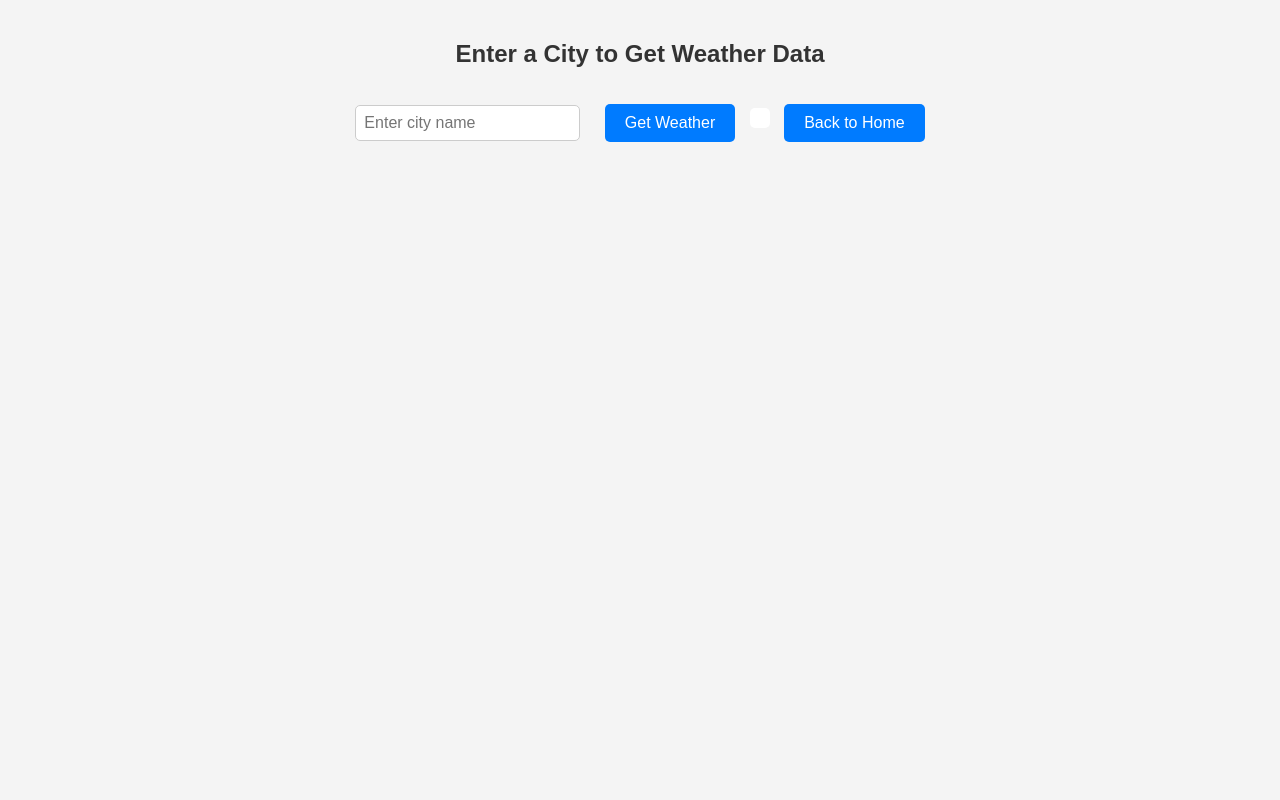
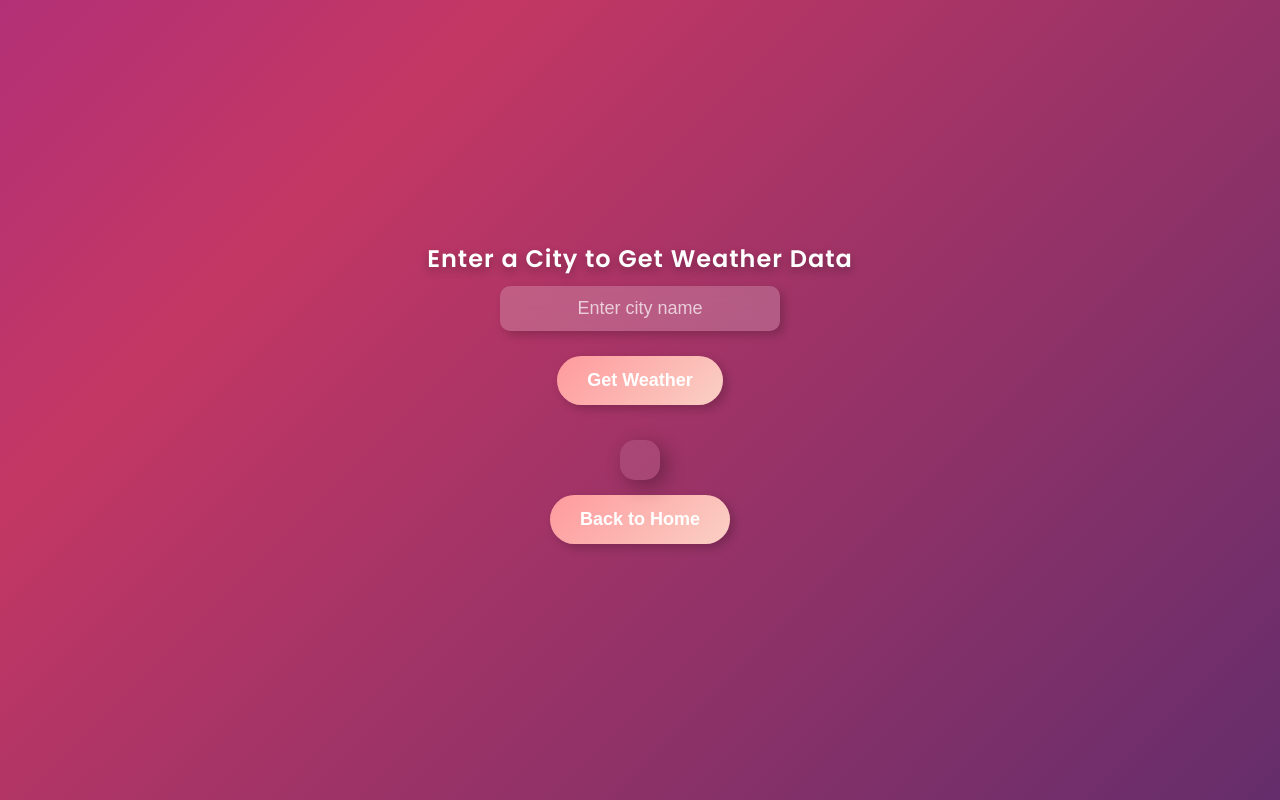
Before and after one commit to sameekshaagupta/Cyber_ia, a website: page public/weather.html in a window 1280 px wide. Drawn offline with Linux system fonts and the light colour scheme.

Commit message:
conflict resolved

```diff
--- a/public/styles.css
+++ b/public/styles.css
@@ -1,46 +1,149 @@
+/* Import Google Font */
+@import url('https://fonts.googleapis.com/css2?family=Poppins:wght@300;400;600&display=swap');
+
+/* Global Reset */
+* {
+    margin: 0;
+    padding: 0;
+    box-sizing: border-box;
+}
+
+/* Body Styling */
 body {
     text-align: center;
-    font-family: Arial, sans-serif;
-    background-color: #f4f4f4;
-    margin: 0;
+    font-family: 'Poppins', sans-serif;
+    background: linear-gradient(-45deg, #1d2671, #c33764, #6a11cb, #2575fc);
+    background-size: 400% 400%;
+    animation: gradientBG 10s ease infinite;
+    color: white;
+    min-height: 100vh;
+    display: flex;
+    flex-direction: column;
+    align-items: center;
+    justify-content: center;
     padding: 20px;
 }
 
-nav {
-    margin: 20px;
+/* Animated Gradient Background */
+@keyframes gradientBG {
+    0% { background-position: 0% 50%; }
+    50% { background-position: 100% 50%; }
+    100% { background-position: 0% 50%; }
 }
 
+/* Navigation */
+nav {
+    margin-bottom: 20px;
+}
+
+/* Styled Heading */
+h1, h2 {
+    color: white;
+    text-shadow: 0px 4px 10px rgba(0, 0, 0, 0.3);
+    letter-spacing: 1px;
+}
+
+/* Input Field */
+input {
+    padding: 12px;
+    font-size: 18px;
+    margin: 10px;
+    border: none;
+    border-radius: 10px;
+    width: 280px;
+    text-align: center;
+    outline: none;
+    background: rgba(255, 255, 255, 0.2);
+    color: white;
+    backdrop-filter: blur(10px);
+    box-shadow: 4px 4px 10px rgba(0, 0, 0, 0.2);
+    transition: 0.3s ease-in-out;
+}
+
+input::placeholder {
+    color: rgba(255, 255, 255, 0.7);
+}
+
+input:focus {
+    background: rgba(255, 255, 255, 0.3);
+    box-shadow: 6px 6px 15px rgba(0, 0, 0, 0.3);
+}
+
+/* Button Styles */
 button {
-    margin: 10px;
-    padding: 10px 20px;
-    font-size: 16px;
-    background-color: #007BFF;
+    margin: 15px;
+    padding: 14px 30px;
+    font-size: 18px;
+    font-weight: bold;
+    background: linear-gradient(135deg, #ff9a9e, #fad0c4);
     color: white;
     border: none;
-    border-radius: 5px;
+    border-radius: 50px;
     cursor: pointer;
+    transition: all 0.3s ease-in-out;
+    box-shadow: 4px 4px 10px rgba(0, 0, 0, 0.2);
 }
 
 button:hover {
-    background-color: #0056b3;
+    background: linear-gradient(135deg, #ff758c, #ff7eb3);
+    transform: translateY(-3px);
+    box-shadow: 6px 6px 15px rgba(0, 0, 0, 0.3);
 }
 
-h1, h2 {
-    color: #333;
+button:active {
+    transform: scale(0.95);
 }
 
-input {
-    padding: 8px;
-    font-size: 16px;
-    margin: 10px;
-    border: 1px solid #ccc;
-    border-radius: 5px;
+/* Glassmorphism Weather Card */
+#weatherResult {
+    margin-top: 20px;
+    padding: 20px;
+    background: rgba(255, 255, 255, 0.1);
+    border-radius: 15px;
+    display: inline-block;
+    color: white;
+    font-weight: bold;
+    backdrop-filter: blur(15px);
+    box-shadow: 6px 6px 20px rgba(0, 0, 0, 0.3);
+    animation: fadeIn 0.8s ease-in-out;
 }
 
-#weatherResult {
-    margin-top: 20px;
-    padding: 10px;
-    background: white;
-    border-radius: 5px;
-    display: inline-block;
+/* Smooth Fade-in Animation */
+@keyframes fadeIn {
+    from { opacity: 0; transform: translateY(-10px); }
+    to { opacity: 1; transform: translateY(0); }
 }
+
+/* Neumorphic Loader (Optional) */
+.loader {
+    width: 50px;
+    height: 50px;
+    border-radius: 50%;
+    background: linear-gradient(145deg, #ffffff, #e6e6e6);
+    box-shadow: 5px 5px 15px #bebebe, -5px -5px 15px #ffffff;
+    display: flex;
+    align-items: center;
+    justify-content: center;
+    animation: pulse 1.5s infinite alternate;
+}
+
+@keyframes pulse {
+    0% { transform: scale(1); }
+    100% { transform: scale(1.1); }
+}
+
+/* Responsive Design */
+@media (max-width: 600px) {
+    body {
+        padding: 10px;
+    }
+    input {
+        width: 100%;
+    }
+    button {
+        width: 100%;
+    }
+    #weatherResult {
+        width: 90%;
+    }
+}
```
